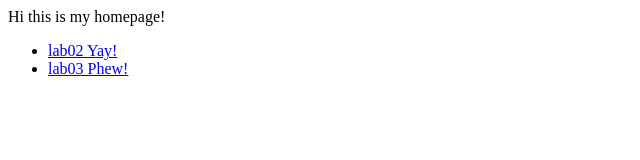
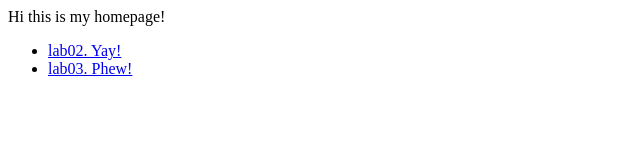
Before and after one commit to Elijah-Fabon/comp1537-set_E-f22, a plain HTML site: page Index.html in a window 1280 px wide. Shown: the full height of the page, 0-640 px from the left. Drawn offline with Linux system fonts and the light colour scheme.

Commit message:
Update Index.html

```diff
--- a/Index.html
+++ b/Index.html
@@ -12,8 +12,8 @@
   Hi this is my homepage!
 
   <ul>
-    <li> <a href="./lab02/index.html">lab02 Yay!</a></li>
-    <li> <a href="./lab03/index.html">lab03 Phew!</a></li>
+    <li><a href="./lab02/index.html"> lab02. Yay!</a></li>
+    <li><a href="./lab03/index.html"> lab03. Phew!</a></li>
   </ul>
 </body>
 
```
